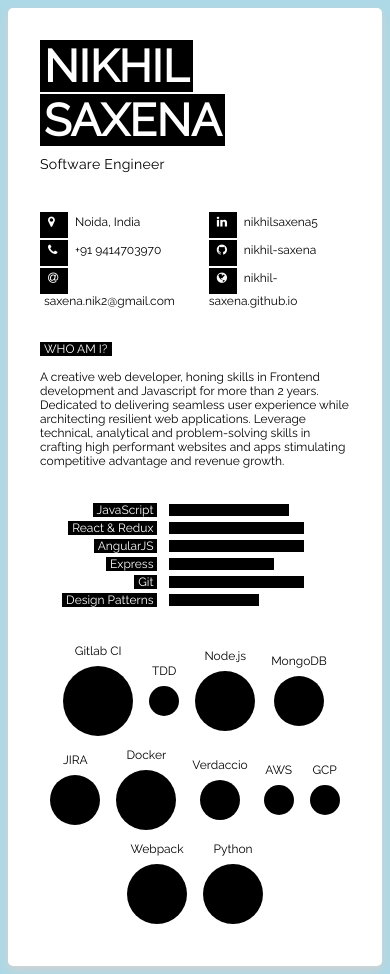
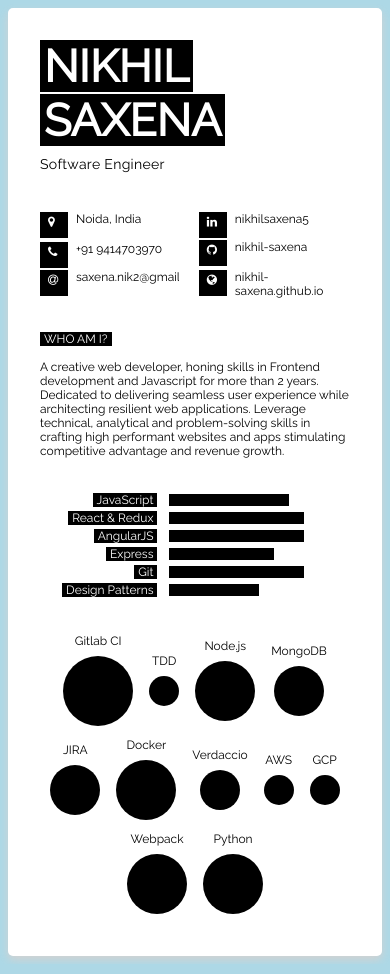
Before and after one commit to nikhil-saxena/nikhil-saxena.github.io, a plain HTML site: page index.html in a window 390 px wide. Drawn offline with Linux system fonts and the light colour scheme.

Commit message:
feat: udpate contact to be responsive

```diff
--- a/css/style.css
+++ b/css/style.css
@@ -57,13 +57,19 @@ body {
     color: white;
     width: 12px;
     height: 18px;
+    float: left;
 }
 
 .contactItem .desc {
     font-weight: 200;
-    margin: 0 4px;
     text-decoration: none;
     color: black;
+}
+
+.contactItem .desc .contact-text {
+    padding-left: 8px;
+    display: block;
+    overflow: hidden;
 }
 
 .container .resume {
--- a/index.html
+++ b/index.html
@@ -22,30 +22,40 @@
                 <div class="contact">
                     <div class="contact-column">
                         <div class="contactItem">
-                            <i class="icon fa fa-map-marker" aria-hidden="true"></i>
-                            <a target="_blank" href="https://goo.gl/maps/Cmpum9mdKPef8nSZ7" class="desc">Noida, India</a>
+                            <a target="_blank" href="https://goo.gl/maps/Cmpum9mdKPef8nSZ7" class="desc">
+                                <i class="icon fa fa-map-marker" aria-hidden="true"></i>
+                                <span class="contact-text">Noida, India</span>
+                            </a>
                         </div>
                         <div class="contactItem">
                             <i class="icon fa fa-phone" aria-hidden="true"></i>
-                            <span class="desc">+91 9414703970</span>
+                            <span style="padding-left: 8px;">+91 9414703970</span>
                         </div>
                         <div class="contactItem">
-                            <i class="icon fa fa-at" aria-hidden="true"></i>
-                            <a href="mailto:saxena.nik2@gmail.com?Subject=Hi%20" target="_top" class="desc">saxena.nik2@gmail.com</a>
+                            <a href="mailto:saxena.nik2@gmail.com?Subject=Hi%20" target="_top" class="desc">
+                                <i class="icon fa fa-at" aria-hidden="true"></i>
+                                <span class="contact-text">saxena.nik2@gmail.com</span>
+                            </a>
                         </div>
                     </div>
                     <div class="contact-column">
                         <div class="contactItem">
-                            <i class="icon fa fa-linkedin" aria-hidden="true"></i>
-                            <a target="_blank" href="https://www.linkedin.com/in/nikhilsaxena5" class="desc">nikhilsaxena5</a>
+                            <a target="_blank" href="https://www.linkedin.com/in/nikhilsaxena5" class="desc">
+                                <i class="icon fa fa-linkedin" aria-hidden="true"></i>
+                                <span class="contact-text">nikhilsaxena5</span>
+                            </a>
                         </div>
                         <div class="contactItem">
-                            <i class="icon fa fa-github" aria-hidden="true"></i>
-                            <a target="_blank" href="https://github.com/nikhil-saxena" class="desc">nikhil-saxena</a>
+                            <a target="_blank" href="https://github.com/nikhil-saxena" class="desc">
+                                <i class="icon fa fa-github" aria-hidden="true"></i>
+                                <span class="contact-text">nikhil-saxena</span>
+                            </a>
                         </div>
                         <div class="contactItem">
-                            <i class="icon fa fa-globe" aria-hidden="true"></i>
-                            <a target="_blank" href="https://nikhil-saxena.github.io" class="desc">nikhil-saxena.github.io</a>
+                            <a target="_blank" href="https://nikhil-saxena.github.io" class="desc">
+                                <i class="icon fa fa-globe" aria-hidden="true"></i>
+                                <span class="contact-text">nikhil-saxena.github.io</span>
+                            </a>
                         </div>
                     </div>
                 </div>
```
